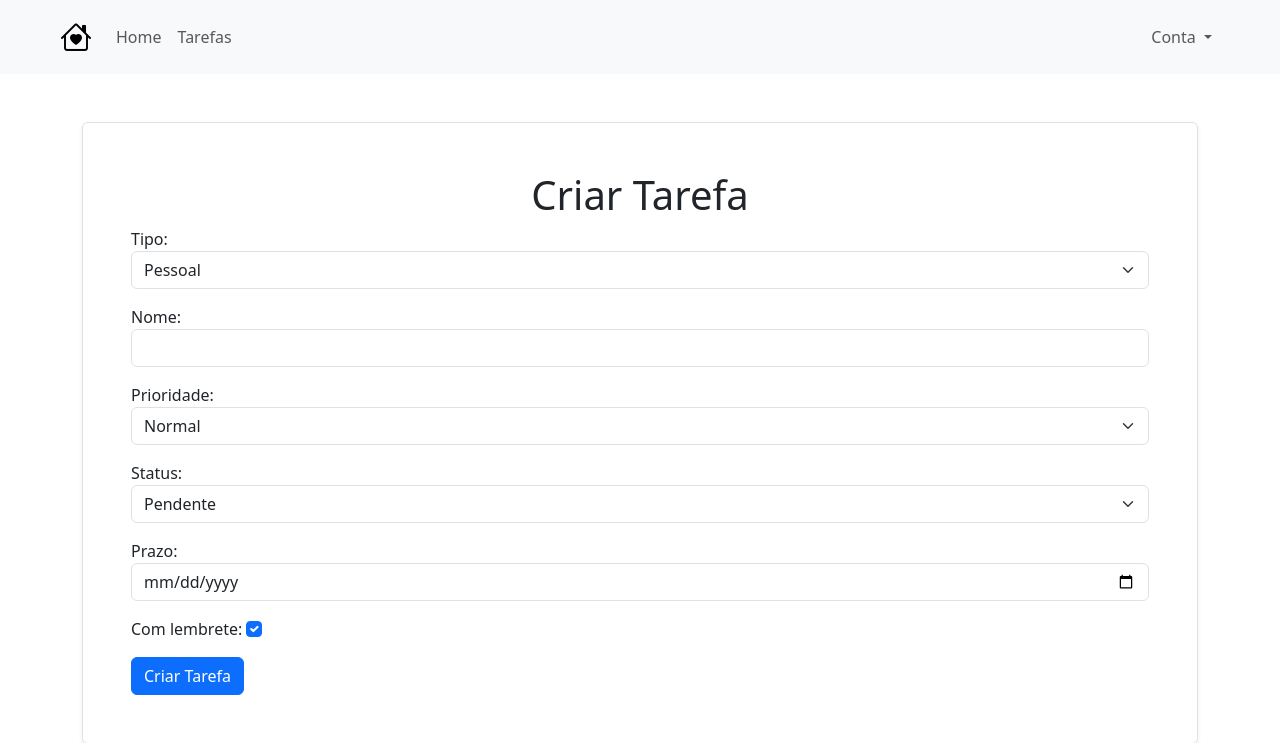
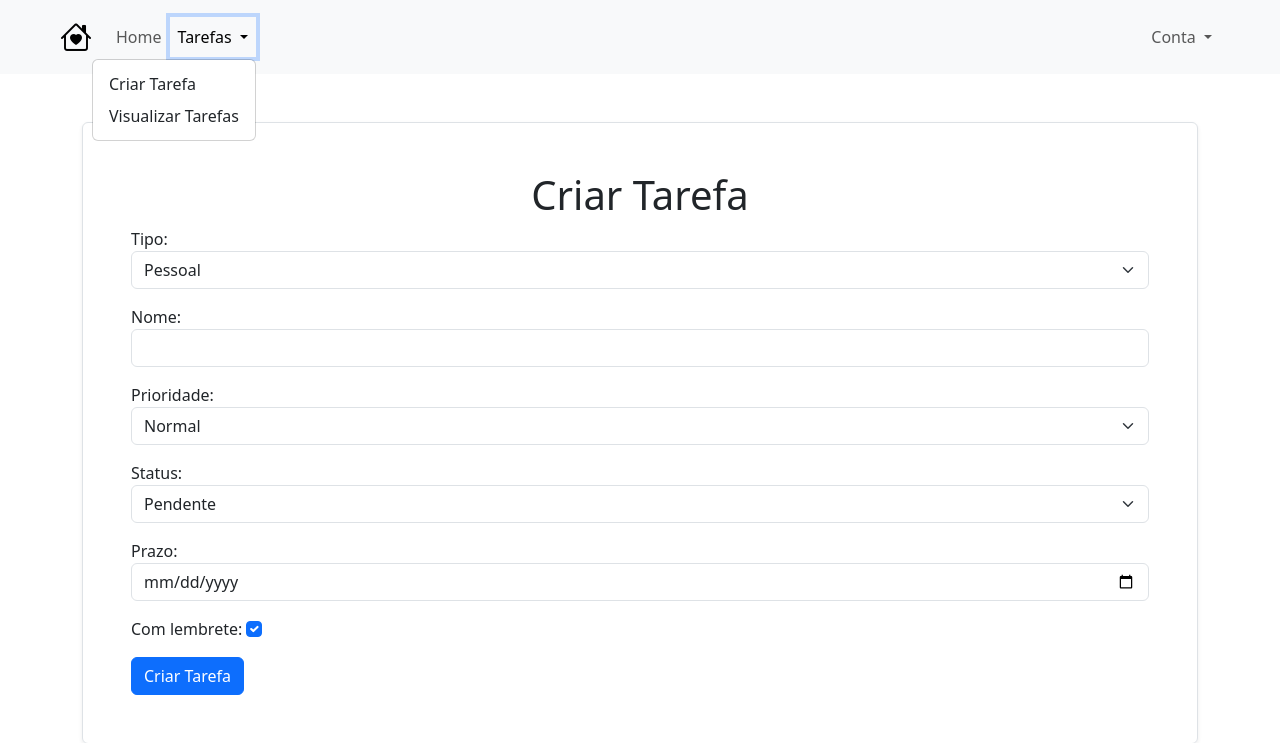
Before and after one commit to WaldembergDev/life-os, a Django app: page /tarefas/criar-tarefa/ in a window 1280 px wide, after a click on "Tarefas". Shown: the top 743 px of the page. Run offline with Django 5.2, Linux system fonts and the light colour scheme; some libraries are stand-ins or nearby versions.

Commit message:
ajustado base.html para ter um dropdown das tarefas

```diff
--- a/templates/base.html
+++ b/templates/base.html
@@ -32,8 +32,15 @@
                     <li class="nav-item">
                         <a class="nav-link" href="#">Home</a>
                     </li>
-                    <li class="nav-item">
-                        <a class="nav-link" href="#">Tarefas</a>
+                    <li class="nav-item dropdown">
+                        <a class="nav-link dropdown-toggle" href="#" role="button"
+                           data-bs-toggle="dropdown" aria-expanded="false">
+                           Tarefas
+                        </a>
+                        <ul class="dropdown-menu dropdown-menu-end">
+                            <li><a class="dropdown-item" href="{% url 'criar_tarefa' %}">Criar Tarefa</a></li>
+                            <li><a class="dropdown-item" href="{% url 'visualizar_tarefas' %}">Visualizar Tarefas</a></li>
+                        </ul>
                     </li>
                 </ul>
 
```
Also changed, not shown: db.sqlite3.
